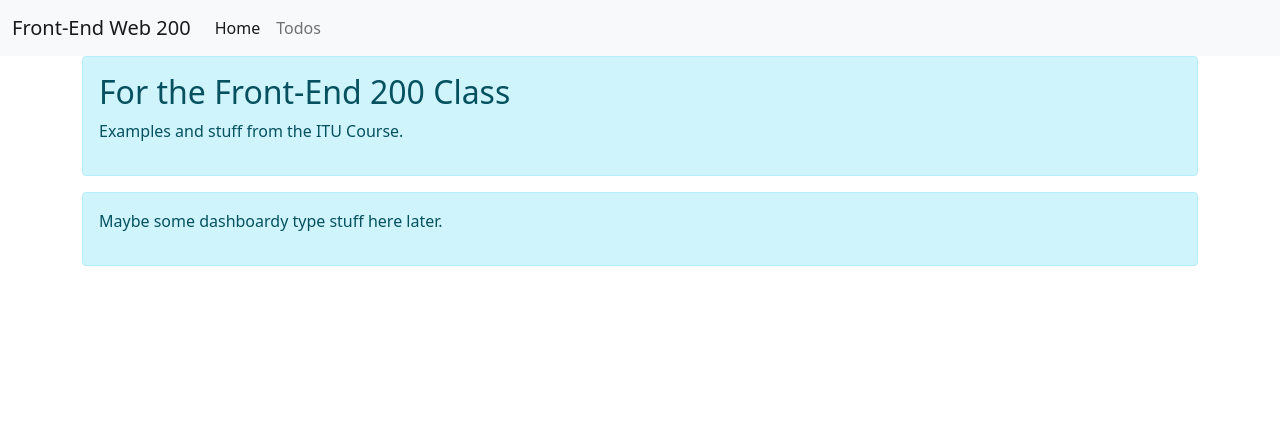
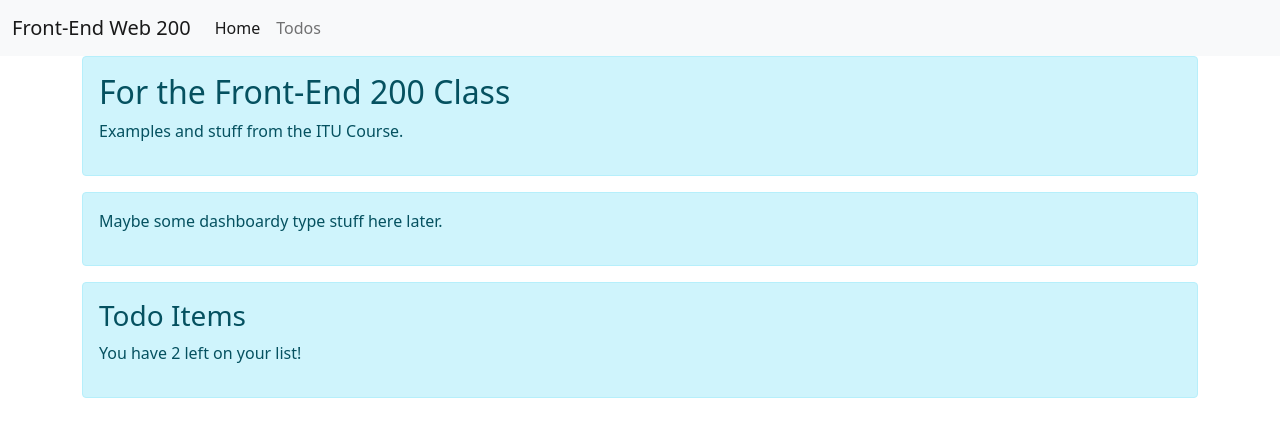
Before and after one commit to darrenmarkprg/few200june2021, an Angular app: page /home in a window 1280 px wide. Shown: the top 436 px of the page. Built offline with nearby package versions, Linux system fonts and the light colour scheme.

Commit message:
before break monday afternoon

```diff
--- a/src/app/components/home/home.component.html
+++ b/src/app/components/home/home.component.html
@@ -6,3 +6,8 @@
 <div class="alert alert-info">
   <p>Maybe some dashboardy type stuff here later.</p>
 </div>
+
+<div class="alert alert-info">
+  <h3>Todo Items</h3>
+  <p>You have {{ numberOfTodoItems$ | async }} left on your list!</p>
+</div>
--- a/src/app/components/home/home.component.ts
+++ b/src/app/components/home/home.component.ts
@@ -1,4 +1,6 @@
 import { Component, OnInit } from '@angular/core';
+import { Observable } from 'rxjs';
+import { TodosDataService } from 'src/app/services/todos-data.service';
 
 @Component({
   selector: 'app-home',
@@ -7,9 +9,14 @@ import { Component, OnInit } from '@angular/core';
 })
 export class HomeComponent implements OnInit {
 
-  constructor() { }
+
+  numberOfTodoItems$!: Observable<number>;
+  constructor(private service: TodosDataService) {
+
+  }
 
   ngOnInit(): void {
+    this.numberOfTodoItems$ = this.service.getUnumberOfTodoItems();
   }
 
 }
--- a/src/app/services/todos-data.service.ts
+++ b/src/app/services/todos-data.service.ts
@@ -1,6 +1,6 @@
 import { BehaviorSubject, Observable } from "rxjs";
 import { TodoListItemViewModel } from "../models/todos.models";
-
+import { map } from 'rxjs/operators';
 export class TodosDataService {
 
   private data: TodoListItemViewModel[];
@@ -29,4 +29,10 @@ export class TodosDataService {
     this.data = [newItem, ...this.data];
     this.subject.next(this.data);
   }
+
+  getUnumberOfTodoItems(): Observable<number> {
+    return this.subject.asObservable().pipe(
+      map(items => items.length)
+    );
+  }
 }
```
